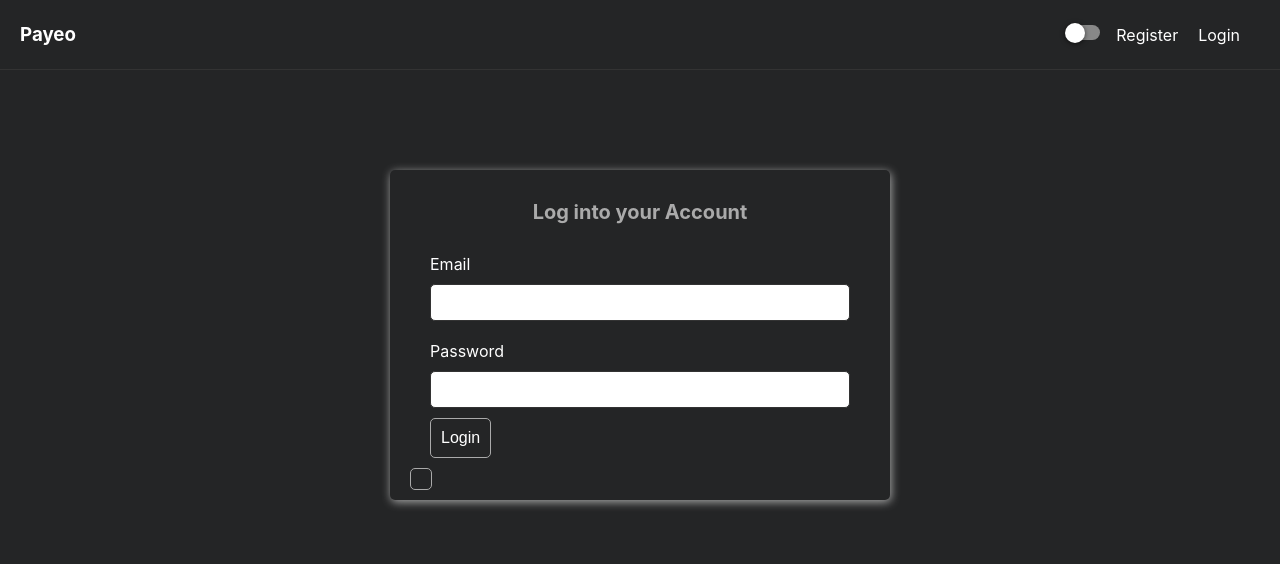
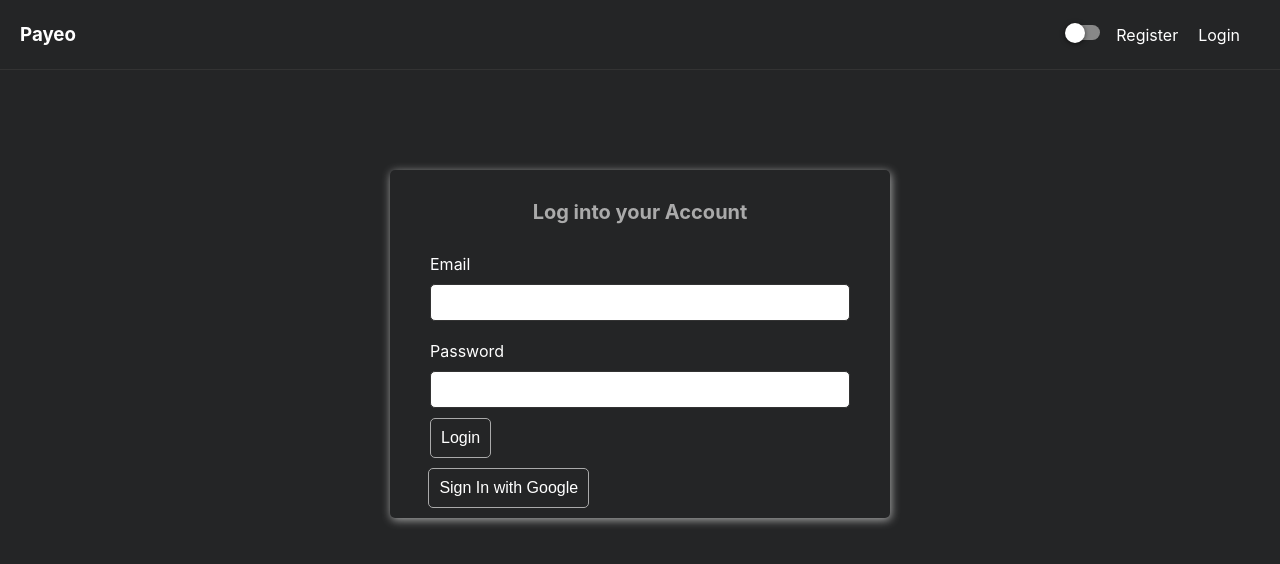
Before and after one commit to Payeo/Orbital_5207_Payeo, a React (Create React App) app: page /login in a window 1280 px wide. Shown: the top 564 px of the page. Built offline with nearby package versions, Linux system fonts and the light colour scheme; no server answers.

Commit message:
fix: CSS login

```diff
--- a/src/App.css
+++ b/src/App.css
@@ -63,6 +63,9 @@ section h3 {
   text-align: center;
   font-size: 20px;
   color: var(--color-4);
+}
+.login_div {
+  margin-left: 4%;
 }
 .logout_container{
   display: flex;
--- a/src/pages/Login.js
+++ b/src/pages/Login.js
@@ -45,6 +45,7 @@ const Login = () => {
   };
 
   const handleGoogle = async (provider) => {
+    setData({ ...data, error: null, loading: true });
     signInWithPopup(auth, provider)
       .then(async (res) => {
         console.log(res.user);
@@ -96,7 +97,11 @@ const Login = () => {
           </button>
         </div>
       </form>
-      <button className="btn" onClick={() => handleGoogle(new GoogleAuthProvider())}></button>
+      <div className="login_div">
+        <button className="btn" onClick={() => handleGoogle(new GoogleAuthProvider())}>
+          {loading ? "Logging in ..." : "Sign In with Google"}
+        </button>
+      </div>
     </section>
   );
 };
```
